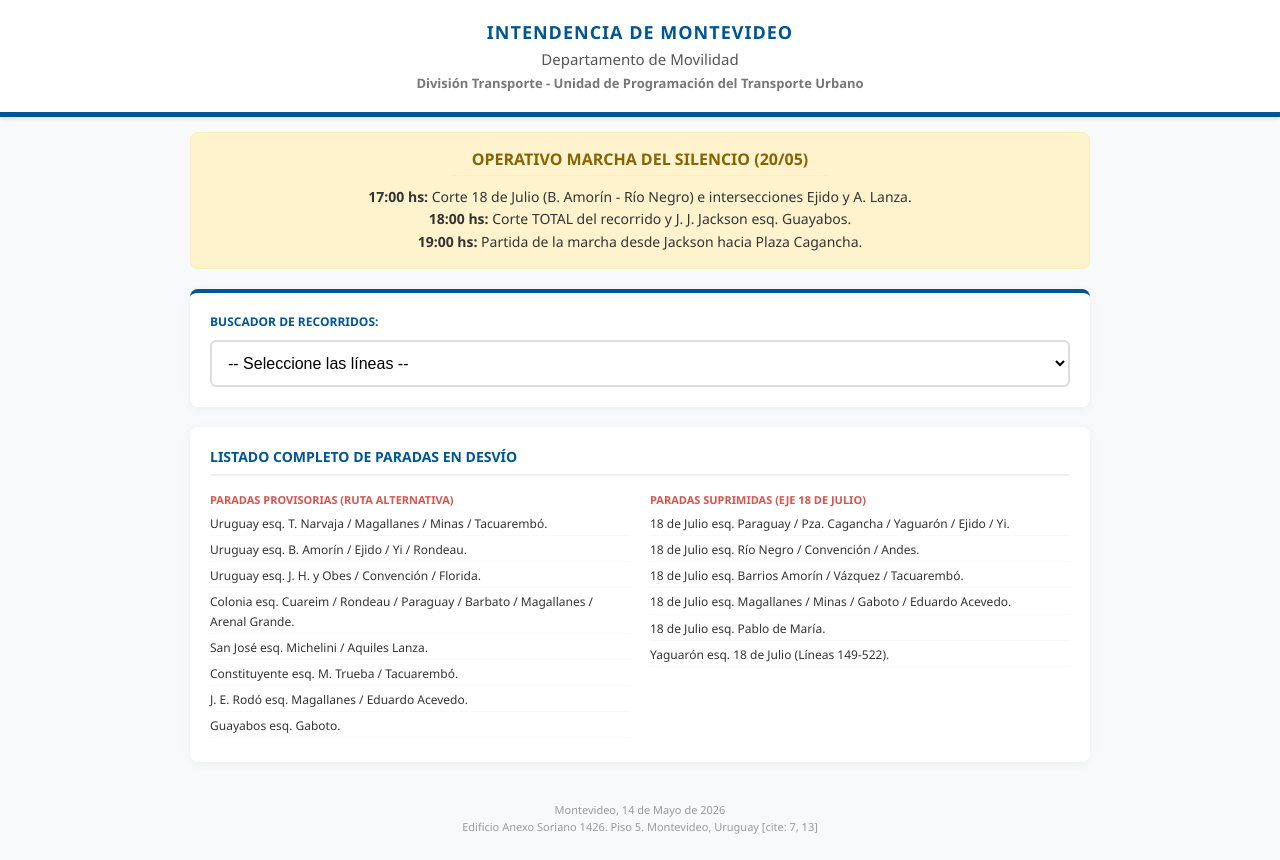
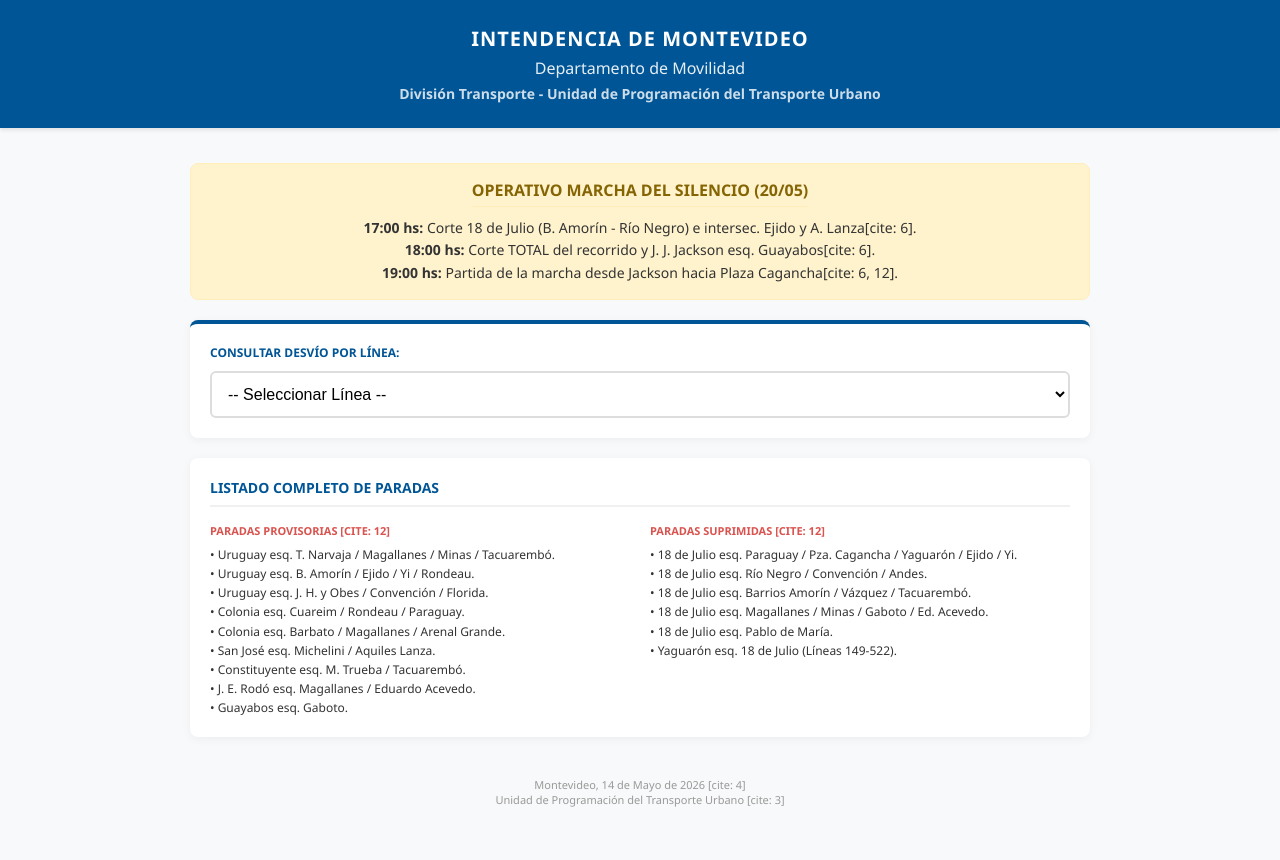
Before and after one commit to uptutransporte-debug/desvios-marcha-silencio-2026, a plain HTML site: page index.html in a window 1280 px wide. After the commit the page ends 832 px from the top, so only its background shows below. Drawn offline with Linux system fonts and the light colour scheme.

Commit message:
Update index.html

```diff
--- a/index.html
+++ b/index.html
@@ -8,48 +8,49 @@
         :root { --azul-imm: #005596; --rojo: #d9534f; --gris-bg: #f8f9fa; }
         body { font-family: 'Segoe UI', Arial, sans-serif; margin: 0; padding: 0; background-color: var(--gris-bg); color: #333; }
 
+        /* Encabezado con Fondo Azul solicitado */
         .header {
-            background: white;
-            padding: 20px;
+            background-color: var(--azul-imm);
+            padding: 25px 20px;
             text-align: center;
-            border-bottom: 5px solid var(--azul-imm);
+            color: white;
             box-shadow: 0 2px 4px rgba(0,0,0,0.1);
         }
-        .header h1 { margin: 0; font-size: 18px; color: var(--azul-imm); text-transform: uppercase; letter-spacing: 1px; }
-        .header h2 { margin: 5px 0; font-size: 15px; color: #555; font-weight: normal; }
-        .header h3 { margin: 0; font-size: 13px; color: #777; font-weight: bold; }
+        .header h1 { margin: 0; font-size: 20px; text-transform: uppercase; letter-spacing: 1px; font-weight: bold; }
+        .header h2 { margin: 5px 0; font-size: 16px; font-weight: normal; opacity: 0.9; }
+        .header h3 { margin: 0; font-size: 14px; font-weight: bold; opacity: 0.8; }
 
         .container { padding: 15px; max-width: 900px; margin: auto; }
 
+        /* Información de Cortes Centrada */
         .cortes-card {
             background: #fff3cd;
             border: 1px solid #ffeeba;
             border-radius: 8px;
             padding: 15px;
-            margin-bottom: 20px;
+            margin: 20px 0;
             text-align: center;
         }
-        .cortes-card h4 { margin: 0 0 10px 0; color: #856404; font-size: 16px; border-bottom: 1px solid #ffeeba; display: inline-block; padding: 0 20px 5px 20px; }
+        .cortes-card h4 { margin: 0 0 10px 0; color: #856404; font-size: 16px; border-bottom: 1px solid #ffeeba; display: inline-block; padding-bottom: 5px; }
         .cortes-info { font-size: 14px; line-height: 1.6; }
 
+        /* Buscador Interactivo */
         .interactivo-box { background: white; padding: 20px; border-radius: 8px; box-shadow: 0 2px 10px rgba(0,0,0,0.05); margin-bottom: 20px; border-top: 4px solid var(--azul-imm); }
         label { display: block; font-weight: bold; margin-bottom: 10px; color: var(--azul-imm); font-size: 12px; text-transform: uppercase; }
         select { width: 100%; padding: 12px; font-size: 16px; border: 2px solid #ddd; border-radius: 6px; background-color: #fff; }
-        select:focus { border-color: var(--azul-imm); outline: none; }
 
         #resultado { display: none; margin-top: 20px; padding: 15px; border-radius: 6px; background: #eef6ff; border-left: 5px solid var(--azul-imm); }
-        .res-linea { font-weight: bold; color: var(--azul-imm); display: block; margin-bottom: 8px; font-size: 15px; border-bottom: 1px solid #d0e3ff; padding-bottom: 5px; }
-        .res-ruta { font-size: 14px; line-height: 1.5; }
+        .res-linea { font-weight: bold; color: var(--azul-imm); display: block; margin-bottom: 8px; font-size: 15px; }
 
+        /* Listado de Paradas Fijo */
         .paradas-fijas { background: white; padding: 20px; border-radius: 8px; box-shadow: 0 2px 10px rgba(0,0,0,0.05); }
         .paradas-fijas h5 { margin: 0 0 15px 0; color: var(--azul-imm); border-bottom: 2px solid #f0f0f0; padding-bottom: 8px; font-size: 14px; text-transform: uppercase; }
         .grid-paradas { display: grid; grid-template-columns: 1fr 1fr; gap: 20px; }
         .col-parada { font-size: 12px; line-height: 1.6; }
         .col-parada strong { color: var(--rojo); display: block; margin-bottom: 5px; text-transform: uppercase; font-size: 11px; }
-        .item-parada { margin-bottom: 4px; display: block; border-bottom: 1px solid #fafafa; padding-bottom: 2px; }
 
         @media (max-width: 600px) { .grid-paradas { grid-template-columns: 1fr; } }
-        .footer { text-align: center; padding: 25px; font-size: 11px; color: #999; line-height: 1.5; }
+        .footer { text-align: center; padding: 25px; font-size: 11px; color: #999; }
     </style>
 </head>
 <body>
@@ -64,82 +65,81 @@
     <div class="cortes-card">
         <h4>OPERATIVO MARCHA DEL SILENCIO (20/05)</h4>
         <div class="cortes-info">
-            <strong>17:00 hs:</strong> Corte 18 de Julio (B. Amorín - Río Negro) e intersecciones Ejido y A. Lanza.<br>
-            <strong>18:00 hs:</strong> Corte TOTAL del recorrido y J. J. Jackson esq. Guayabos.<br>
-            <strong>19:00 hs:</strong> Partida de la marcha desde Jackson hacia Plaza Cagancha.
+            <strong>17:00 hs:</strong> Corte 18 de Julio (B. Amorín - Río Negro) e intersec. Ejido y A. Lanza[cite: 6].<br>
+            <strong>18:00 hs:</strong> Corte TOTAL del recorrido y J. J. Jackson esq. Guayabos[cite: 6].<br>
+            <strong>19:00 hs:</strong> Partida de la marcha desde Jackson hacia Plaza Cagancha[cite: 6, 12].
         </div>
     </div>
 
     <div class="interactivo-box">
-        <label>Buscador de Recorridos:</label>
+        <label>Consultar Desvío por Línea:</label>
         <select id="lineaSelect" onchange="actualizar()">
-            <option value="">-- Seleccione las líneas --</option>
+            <option value="">-- Seleccionar Línea --</option>
             <option value="100">100, 102, 103, 105, 109, 110, 113, D8 (al Centro)</option>
             <option value="21">21, 180, 187, 188, D9, D10, CE1 (C. Vieja)</option>
             <option value="af8oct">Líneas hacia Av. 8 de Octubre (Afuera)</option>
             <option value="afit">Líneas hacia Av. Italia (Afuera)</option>
             <option value="afri">Líneas hacia Av. Rivera (Afuera)</option>
-            <option value="60">G, D11, 60, 62, 142 (al Centro - 18:00 hs)</option>
-            <option value="149l">149, 522 (hacia P. Legislativo - 17:00 hs)</option>
-            <option value="149p">149, 522 (hacia Pocitos - 17:00 hs)</option>
-            <option value="104">104, 117 (Jackson / Afuera)</option>
+            <option value="60">G, D11, 60, 62, 142 (al Centro)</option>
+            <option value="149l">149, 522 (hacia P. Legislativo)</option>
+            <option value="149p">149, 522 (hacia Pocitos)</option>
             <option value="128">128, 199 (Pocitos / Pta. Carretas)</option>
-            <option value="17">17, 137, 409, 582 (Operativo 19:00 hs)</option>
-            <option value="427">141, 144 (Ciudadela), 427 (UAM)</option>
+            <option value="17">17, 137, 409, 582</option>
+            <option value="427">141, 144, 427</option>
         </select>
 
         <div id="resultado">
             <span id="resNombre" class="res-linea"></span>
-            <div id="resRuta" class="res-ruta"></div>
+            <div id="resRuta" style="font-size: 14px; line-height: 1.5;"></div>
         </div>
     </div>
 
     <div class="paradas-fijas">
-        <h5>Listado Completo de Paradas en Desvío</h5>
+        <h5>Listado Completo de Paradas</h5>
         <div class="grid-paradas">
             <div class="col-parada">
-                <strong>Paradas Provisorias (Ruta Alternativa)</strong>
-                <span class="item-parada">Uruguay esq. T. Narvaja / Magallanes / Minas / Tacuarembó.</span>
-                <span class="item-parada">Uruguay esq. B. Amorín / Ejido / Yi / Rondeau.</span>
-                <span class="item-parada">Uruguay esq. J. H. y Obes / Convención / Florida.</span>
-                <span class="item-parada">Colonia esq. Cuareim / Rondeau / Paraguay / Barbato / Magallanes / Arenal Grande.</span>
-                <span class="item-parada">San José esq. Michelini / Aquiles Lanza.</span>
-                <span class="item-parada">Constituyente esq. M. Trueba / Tacuarembó.</span>
-                <span class="item-parada">J. E. Rodó esq. Magallanes / Eduardo Acevedo.</span>
-                <span class="item-parada">Guayabos esq. Gaboto.</span>
+                <strong>Paradas Provisorias [cite: 12]</strong>
+                • Uruguay esq. T. Narvaja / Magallanes / Minas / Tacuarembó.<br>
+                • Uruguay esq. B. Amorín / Ejido / Yi / Rondeau.<br>
+                • Uruguay esq. J. H. y Obes / Convención / Florida.<br>
+                • Colonia esq. Cuareim / Rondeau / Paraguay.<br>
+                • Colonia esq. Barbato / Magallanes / Arenal Grande.<br>
+                • San José esq. Michelini / Aquiles Lanza.<br>
+                • Constituyente esq. M. Trueba / Tacuarembó.<br>
+                • J. E. Rodó esq. Magallanes / Eduardo Acevedo.<br>
+                • Guayabos esq. Gaboto.
             </div>
             <div class="col-parada">
-                <strong>Paradas Suprimidas (Eje 18 de Julio)</strong>
-                <span class="item-parada">18 de Julio esq. Paraguay / Pza. Cagancha / Yaguarón / Ejido / Yi.</span>
-                <span class="item-parada">18 de Julio esq. Río Negro / Convención / Andes.</span>
-                <span class="item-parada">18 de Julio esq. Barrios Amorín / Vázquez / Tacuarembó.</span>
-                <span class="item-parada">18 de Julio esq. Magallanes / Minas / Gaboto / Eduardo Acevedo.</span>
-                <span class="item-parada">18 de Julio esq. Pablo de María.</span>
-                <span class="item-parada">Yaguarón esq. 18 de Julio (Líneas 149-522).</span>
+                <strong>Paradas Suprimidas [cite: 12]</strong>
+                • 18 de Julio esq. Paraguay / Pza. Cagancha / Yaguarón / Ejido / Yi.<br>
+                • 18 de Julio esq. Río Negro / Convención / Andes.<br>
+                • 18 de Julio esq. Barrios Amorín / Vázquez / Tacuarembó.<br>
+                • 18 de Julio esq. Magallanes / Minas / Gaboto / Ed. Acevedo.<br>
+                • 18 de Julio esq. Pablo de María.<br>
+                • Yaguarón esq. 18 de Julio (Líneas 149-522).
             </div>
         </div>
     </div>
 </div>
 
 <div class="footer">
-    Montevideo, 14 de Mayo de 2026<br>
-    Edificio Anexo Soriano 1426. Piso 5. Montevideo, Uruguay [cite: 7, 13]
+    Montevideo, 14 de Mayo de 2026 [cite: 4]<br>
+    Unidad de Programación del Transporte Urbano [cite: 3]
 </div>
 
 <script>
-const desvios = {
-    "100": { n: "Líneas 100, 102, 103, 105, 109, 110, 113, D8", r: "Túnel de Av. 8 de Octubre, Colonia, Fernández Crespo, Av. Uruguay a ruta." },
-    "21": { n: "Líneas 21, 180, 187, 188, D9, D10, CE1", r: "Av. 18 de Julio, Beisso, Colonia, Fernández Crespo, Av. Uruguay a ruta." },
-    "af8oct": { n: "Hacia Av. 8 de Octubre (Afuera)", r: "San José, Río Branco, Mercedes, Martín C. Martínez / Juan Paullier, Av. 18 de Julio a ruta." },
-    "afit": { n: "Hacia Av. Italia (Afuera)", r: "San José, Aquiles Lanza, Maldonado, Barrios Amorín, Constituyente, Pablo de María, Av. 18 de Julio a ruta." },
-    "afri": { n: "Hacia Av. Rivera (Afuera)", r: "San José, Aquiles Lanza, Maldonado, Barrios Amorín, Constituyente, J. E. Rodó a ruta." },
-    "60": { n: "G, D11, 60, 62, 142 (al Centro)", r: "Desde las 18:00 hs: Rivera, J. Requena, Colonia, J. H. y Obes, Av. 18 de Julio a ruta." },
-    "149l": { n: "149, 522 (hacia P. Legislativo)", r: "Desde las 17:00 hs: Ejido, Soriano, Paraguay, Mercedes, Ejido a ruta." },
-    "149p": { n: "149, 522 (hacia Pocitos)", r: "Desde las 17:00 hs: Yaguarón, Av. Uruguay, Libertador, Río Negro, Maldonado, Aquiles Lanza a ruta." },
-    "104": { n: "104, 117", r: "Hacia Centro (18:00 hs): Jackson, Constituyente, Canelones, Wilson Ferreira Aldunate. Hacia Afuera: 18 de Julio, Río Negro, San José, A. Lanza, Maldonado, Eduardo Acevedo a ruta." },
-    "128": { n: "128, 199", r: "Hacia Centro (18:00 hs): Jackson, Canelones, Requena, Colonia, F. Crespo a ruta. Hacia Pocitos (19:00 hs): Arenal Grande, E. Victor Haedo, J. Paullier, Maldonado, E. Acevedo a ruta." },
-    "17": { n: "17, 137, 409, 582", r: "Hacia Centro (19:00 hs): Minas, Rodó, Requena, Colonia a ruta. 409 (al Centro): Arenal Grande, E. Victor Haedo, J. Paullier, Maldonado, Constituyente, Canelones, Minas, Soriano a ruta." },
-    "427": { n: "141, 144, 427 (UAM)", r: "Rivera, Salterain, Bv. España, Canelones, Minas, Soriano a ruta." }
+const data = {
+    "100": { n: "100, 102, 103, 105, 109, 110, 113, D8", r: "Túnel de Av. 8 de Octubre, Colonia, Fernández Crespo, Av. Uruguay a ruta[cite: 6]." },
+    "21": { n: "21, 180, 187, 188, D9, D10, CE1", r: "18 de Julio, Beisso, Colonia, Fernández Crespo, Av. Uruguay a ruta[cite: 6]." },
+    "af8oct": { n: "Hacia Av. 8 de Octubre (Afuera)", r: "San José, Río Branco, Mercedes, Martín C. Martínez/Juan Paullier, Av. 18 de Julio a ruta[cite: 6]." },
+    "afit": { n: "Hacia Av. Italia (Afuera)", r: "San José, A. Lanza, Maldonado, Barrios Amorín, Constituyente, Pablo de María, Av. 18 de Julio a ruta[cite: 6]." },
+    "afri": { n: "Hacia Av. Rivera (Afuera)", r: "San José, A. Lanza, Maldonado, Barrios Amorín, Constituyente, J. E. Rodó a ruta[cite: 6]." },
+    "60": { n: "G, D11, 60, 62, 142", r: "HORA 18:00: Rivera, J. Requena, Colonia, J. H. y Obes, Av. 18 de Julio a ruta[cite: 6]." },
+    "149l": { n: "149, 522 (P. Legislativo)", r: "HORA 17:00: Ejido, Soriano, Paraguay, Mercedes, Ejido a ruta[cite: 6]." },
+    "149p": { n: "149, 522 (Pocitos)", r: "HORA 17:00: Yaguarón, Av. Uruguay, Libertador, Río Negro, Maldonado, Aquiles Lanza a ruta[cite: 6]." },
+    "128": { n: "128, 199", r: "HORA 18:00: Jackson, Canelones, Requena, Colonia, F. Crespo a ruta[cite: 12]. HORA 19:00: Arenal Grande, E Victor Haedo, J. Paulier, Maldonado, E. Acevedo a ruta[cite: 12]." },
+    "17": { n: "17, 137, 409, 582", r: "HORA 19:00 (pasaje marcha): Minas, Rodó, Requena, Colonia a ruta[cite: 12]. 409 (Centro): Arenal Grande, Haedo, Paullier, Maldonado, Constituyente, Canelones, Minas, Soriano a ruta[cite: 12]." },
+    "427": { n: "141, 144, 427", r: "Rivera, Salterain, Bv. España, Canelones, Minas, Soriano a ruta[cite: 12]." }
 };
 
 function actualizar() {
@@ -147,8 +147,8 @@
     const res = document.getElementById("resultado");
     if (val) {
         res.style.display = "block";
-        document.getElementById("resNombre").innerText = desvios[val].n;
-        document.getElementById("resRuta").innerText = desvios[val].r;
+        document.getElementById("resNombre").innerText = data[val].n;
+        document.getElementById("resRuta").innerText = data[val].r;
     } else {
         res.style.display = "none";
     }
```
